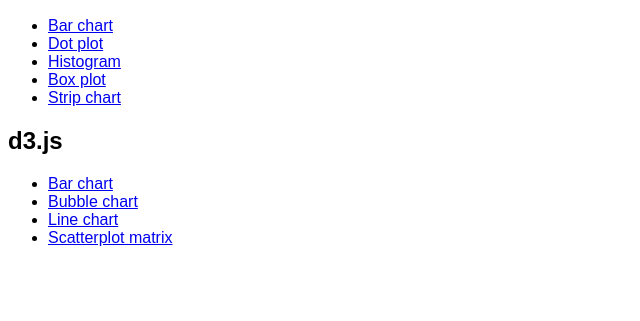
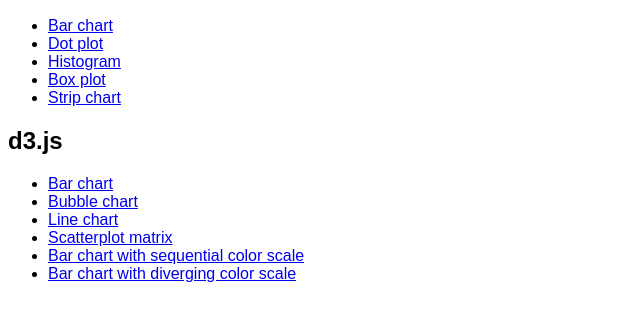
Before and after one commit to Emperor-Nathan/Emperor-Nathan.github.io, a plain HTML site: page index.html in a window 1280 px wide. Shown: the part 111-432 px from the top of the page, without its empty margins (0-640 px from the left). Drawn offline with Linux system fonts and the light colour scheme.

Commit message:
bar charts

```diff
--- a/index.html
+++ b/index.html
@@ -24,6 +24,8 @@
 			<li><a href='https://vizhub.com/Emperor-Nathan/36786bb02b68429d821b3c1077ddd4eb'>Bubble chart</a></li>
 			<li><a href='https://vizhub.com/Emperor-Nathan/d24b6ab121684c3c842ad64d28d6d6d3'>Line chart</a></li>
 			<li><a href='https://vizhub.com/Emperor-Nathan/c756198c7f1e40ff902912a949255059'>Scatterplot matrix</a></li>
+			<li><a href='https://vizhub.com/Emperor-Nathan/69a583ef724744579aea14f9842a1f12'>Bar chart with sequential color scale</a></li>
+			<li><a href='https://vizhub.com/Emperor-Nathan/0993495581654684b032933dbb9d60b5'>Bar chart with diverging color scale</a></li>
 		</ul>
 	</body>
 </html>
```
